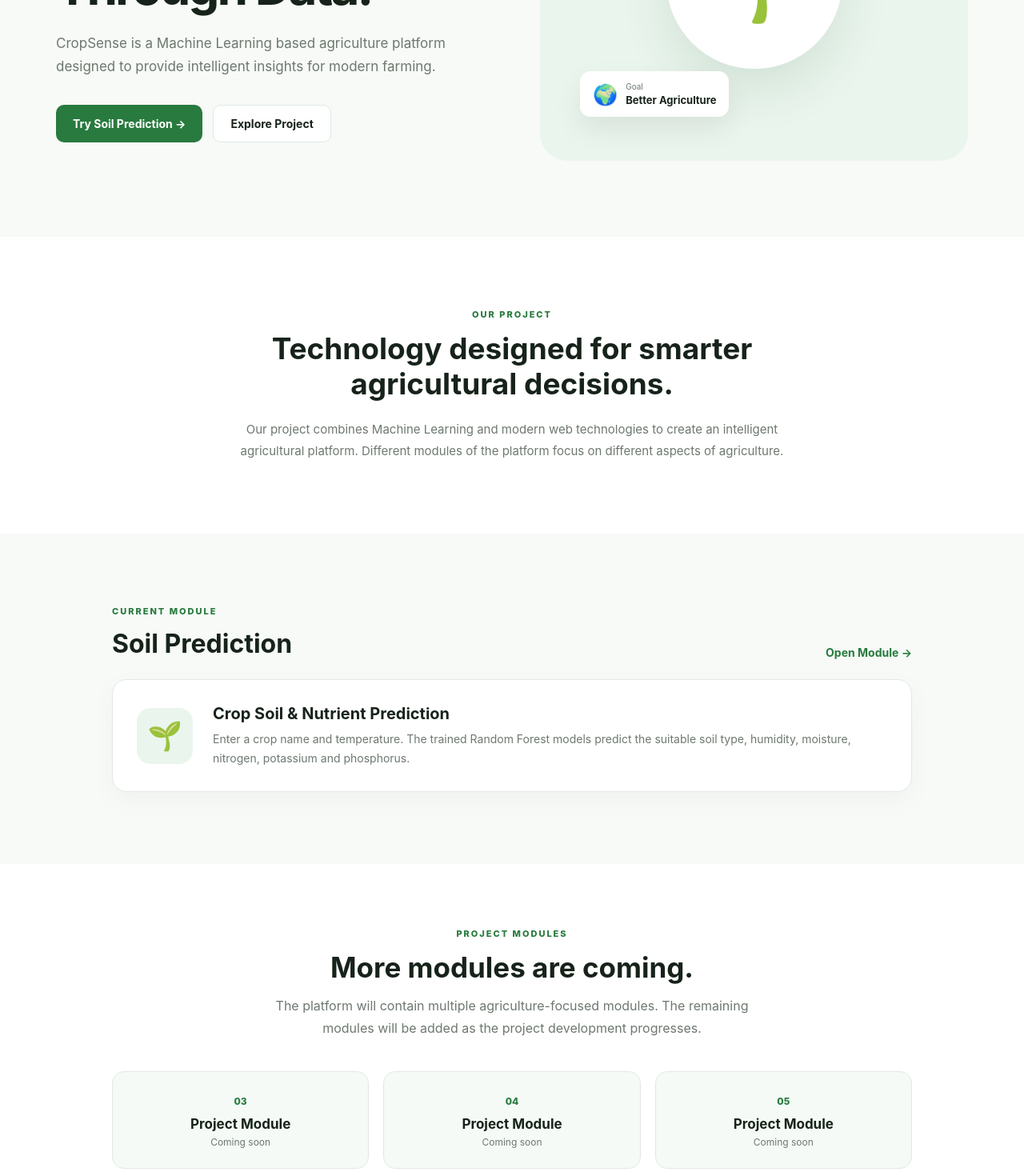
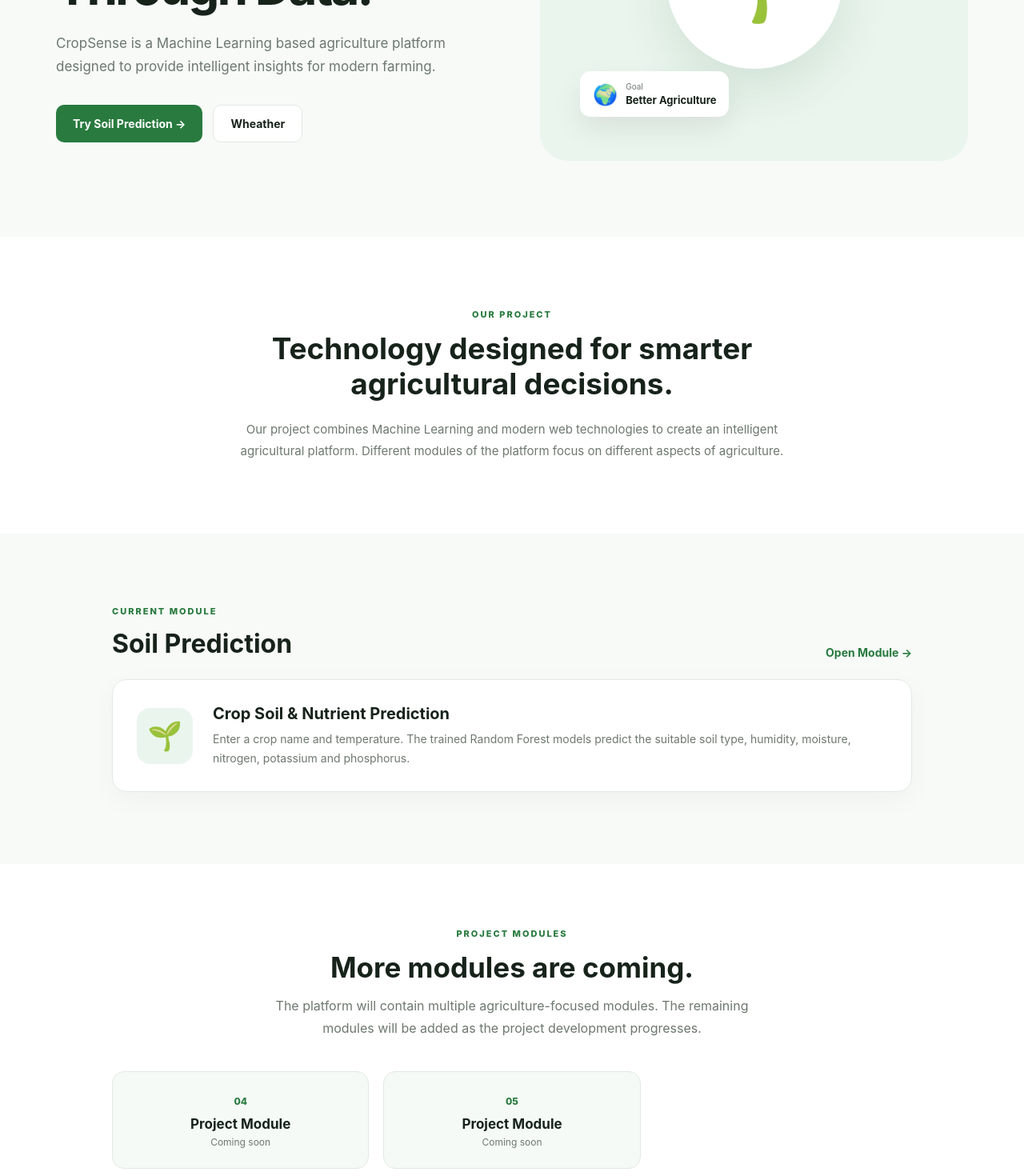
Before and after one commit to Priyanshu-Datta/major-1, a React (Vite) app in the folder frontend/: page / in a window 1280 px wide. Shown: the part 420-1890 px from the top of the page at 80% size. Built offline with nearby package versions, Linux system fonts and the light colour scheme.

Commit message:
page 3 update

```diff
--- a/frontend/src/pages/Home.jsx
+++ b/frontend/src/pages/Home.jsx
@@ -48,7 +48,7 @@ function Home() {
               to="/page3"
               className="secondary-button"
             >
-              Explore Project
+              Wheather
             </Link>
 
           </div>
@@ -235,21 +235,6 @@ function Home() {
 
           <div>
             <span>
-              03
-            </span>
-
-            <h3>
-              Project Module
-            </h3>
-
-            <p>
-              Coming soon
-            </p>
-          </div>
-
-
-          <div>
-            <span>
               04
             </span>
 
```
